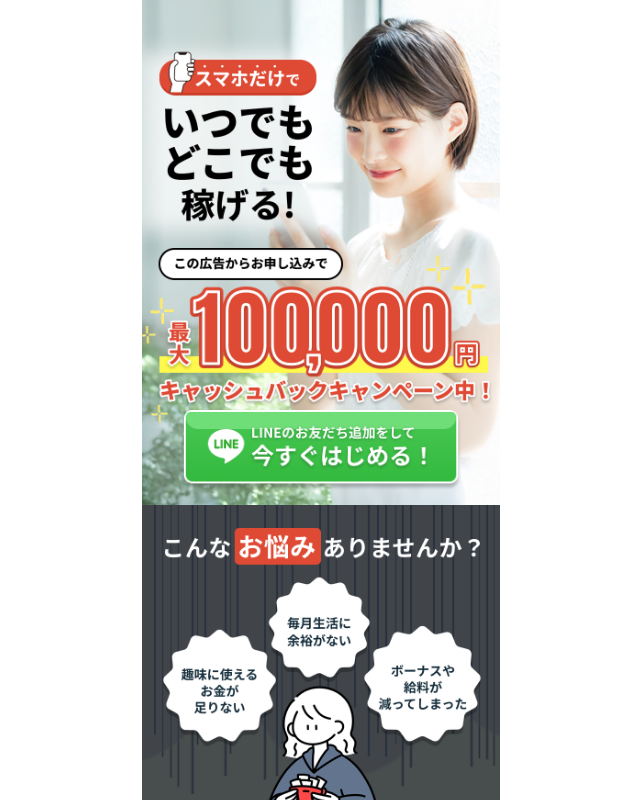
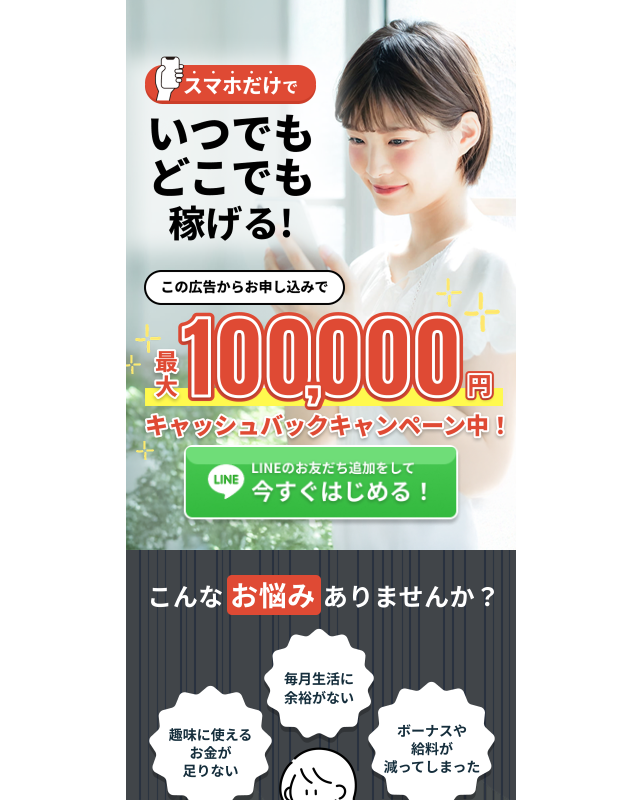
Before and after one commit to 0xsugarchan/Work, a React (Vite) app: page / in a window 1280 px wide. Shown: the top 800 px of the page, without its empty margins (319-959 px from the left). Built offline with nearby package versions, Linux system fonts and the light colour scheme.

Commit message:
Adjust Width

```diff
--- a/src/screens/LandingPage.tsx
+++ b/src/screens/LandingPage.tsx
@@ -14,7 +14,7 @@ function LandingPage() {
 
   return (
     <div className="w-full flex justify-center">
-      <div className="w-full max-w-[390] px-4 mx-auto">
+      <div className="w-full max-w-[390px] mx-auto">
         <div ref={heroRef} className="relative">
           <img
             src={heroImg}
--- a/src/screens/PrivacyPolicy.tsx
+++ b/src/screens/PrivacyPolicy.tsx
@@ -3,7 +3,7 @@ import Header from "../components/ui/Header";
 
 function PrivacyPolicy() {
   return (
-    <div className="flex flex-col items-center w-full max-w-[390] px-4 mx-auto">
+    <div className="flex flex-col items-center w-full max-w-[390] mx-auto">
       <Header title="プライバシーポリシー" />
       <div className="w-full bg-white p-5 text-[#0C0C0C] [font-family:'Inter',Helvetica] text-xs leading-relaxed text-left font-medium">
         <p className="mb-5">
```
